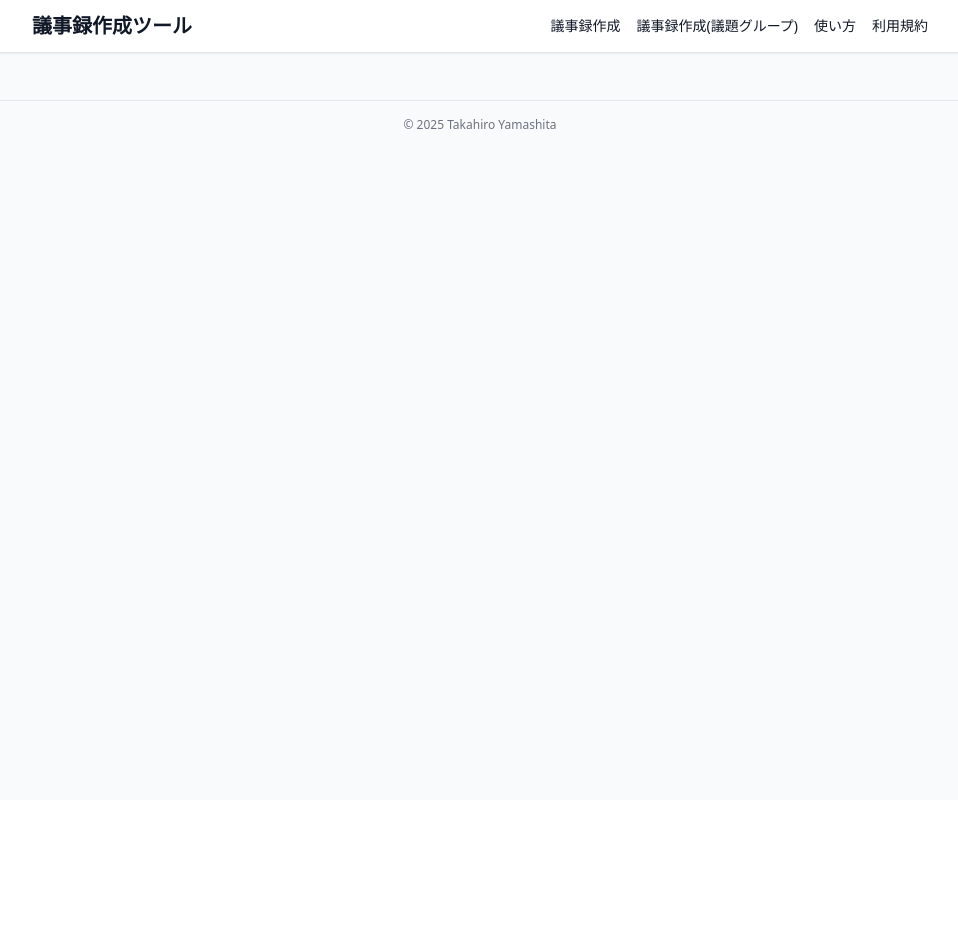
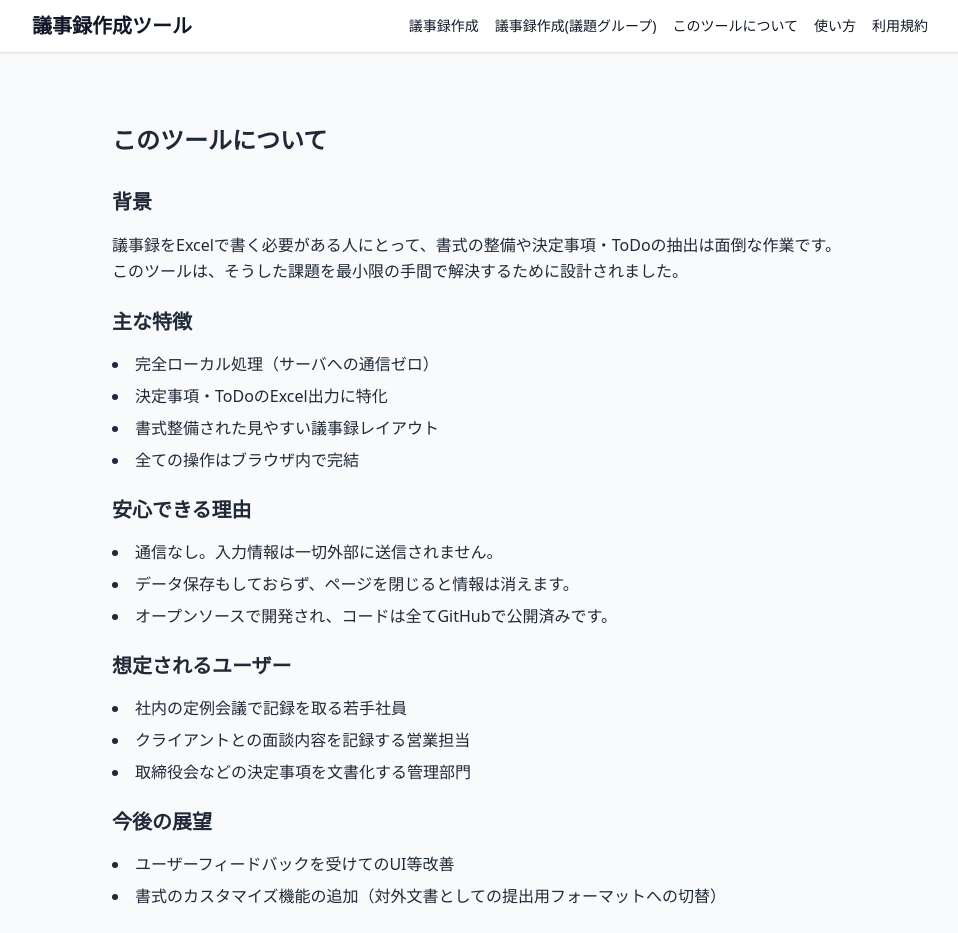
Before and after one commit to yamashita-takahiro-44/gijiroku, a Vue app: page /about in a window 1280 px wide. Shown: the top 933 px of the page, without its empty margins (160-1118 px from the left). Before the commit the page ends 800 px from the top, so only its background shows below. Built offline with nearby package versions, Linux system fonts and the light colour scheme.

Commit message:
このツールの概要説明ページを追加

```diff
--- a/src/App.vue
+++ b/src/App.vue
@@ -11,6 +11,7 @@ import { RouterView } from 'vue-router'
         <nav class="space-x-4 text-sm">
           <RouterLink to="/" class="hover:underline">議事録作成</RouterLink>
           <RouterLink to="/grouped" class="hover:underline">議事録作成(議題グループ)</RouterLink>
+          <RouterLink to="/about" class="hover:underline">このツールについて</RouterLink>
           <RouterLink to="/help" class="hover:underline">使い方</RouterLink>
           <RouterLink to="/terms" class="hover:underline">利用規約</RouterLink>
         </nav>
--- a/src/router/index.ts
+++ b/src/router/index.ts
@@ -1,12 +1,14 @@
 import { createRouter, createWebHistory } from 'vue-router'
 import HomeView from '../views/HomeView.vue'
 import HomeGroupedView from '../views/HomeGroupedView.vue'
+import AboutView from '../views/AboutView.vue'
 import TermsView from '../views/TermsView.vue'
 import HelpView from '../views/HelpView.vue'
 
 const routes = [
   { path: '/', name: 'Home', component: HomeView },
   { path: '/grouped', name: 'Grouped', component: HomeGroupedView },
+  { path: '/about', name: 'About', component: AboutView },
   { path: '/terms', name: 'Terms', component: TermsView },
   { path: '/help', name: 'Help', component: HelpView },
 ]
--- /dev/null
+++ b/src/views/AboutView.vue
@@ -0,0 +1,48 @@
+<script setup lang="ts">
+</script>
+
+<template>
+  <section class="max-w-3xl mx-auto px-4 py-12 text-gray-800">
+    <h1 class="text-2xl font-bold mb-8">このツールについて</h1>
+
+    <h2 class="text-xl font-semibold mb-4">背景</h2>
+    <p class="mb-6 leading-relaxed">
+      議事録をExcelで書く必要がある人にとって、書式の整備や決定事項・ToDoの抽出は面倒な作業です。
+      このツールは、そうした課題を最小限の手間で解決するために設計されました。
+    </p>
+
+    <h2 class="text-xl font-semibold mb-4">主な特徴</h2>
+    <ul class="list-disc list-inside mb-6 space-y-2">
+      <li>完全ローカル処理（サーバへの通信ゼロ）</li>
+      <li>決定事項・ToDoのExcel出力に特化</li>
+      <li>書式整備された見やすい議事録レイアウト</li>
+      <li>全ての操作はブラウザ内で完結</li>
+    </ul>
+
+    <h2 class="text-xl font-semibold mb-4">安心できる理由</h2>
+    <ul class="list-disc list-inside mb-6 space-y-2">
+      <li>通信なし。入力情報は一切外部に送信されません。</li>
+      <li>データ保存もしておらず、ページを閉じると情報は消えます。</li>
+      <li>オープンソースで開発され、コードは全てGitHubで公開済みです。</li>
+    </ul>
+
+    <h2 class="text-xl font-semibold mb-4">想定されるユーザー</h2>
+    <ul class="list-disc list-inside mb-6 space-y-2">
+      <li>社内の定例会議で記録を取る若手社員</li>
+      <li>クライアントとの面談内容を記録する営業担当</li>
+      <li>取締役会などの決定事項を文書化する管理部門</li>
+    </ul>
+
+    <h2 class="text-xl font-semibold mb-4">今後の展望</h2>
+    <ul class="list-disc list-inside mb-6 space-y-2">
+      <li>ユーザーフィードバックを受けてのUI等改善</li>
+      <li>書式のカスタマイズ機能の追加（対外文書としての提出用フォーマットへの切替）</li>
+    </ul>
+
+    <h2 class="text-xl font-semibold mb-4">出力されるExcelのイメージ</h2>
+    <img src="/excel_sample.png" alt="Excel出力例" class="rounded shadow max-w-full border" />
+  </section>
+</template>
+
+<style scoped>
+</style>
--- a/src/views/HelpView.vue
+++ b/src/views/HelpView.vue
@@ -13,8 +13,9 @@
     <ol class="list-decimal list-inside space-y-2">
       <li>日付・時間・場所を入力</li>
       <li>参加者（会社名ごと）を追加</li>
-      <li>議題を入力し、議題ごとに「メモ」「発言」「決定事項」「ToDo」を書く</li>
+      <li>議題を入力し、「メモ」「発言」「決定事項」「ToDo」を書く</li>
       <li>入力が終わったら、下部の「Excel出力」ボタンでファイルをダウンロード</li>
+      <li>議題ごとにグループ化して入力する画面もあります。お好みや用途で選んでください。</li>
     </ol>
 
     <h2 class="text-xl font-semibold">発言・決定事項・ToDoの入力</h2>
```
Also changed, not shown: public/excel_sample.png (added), 1 other file (tests, documents, lock files or other folders).
